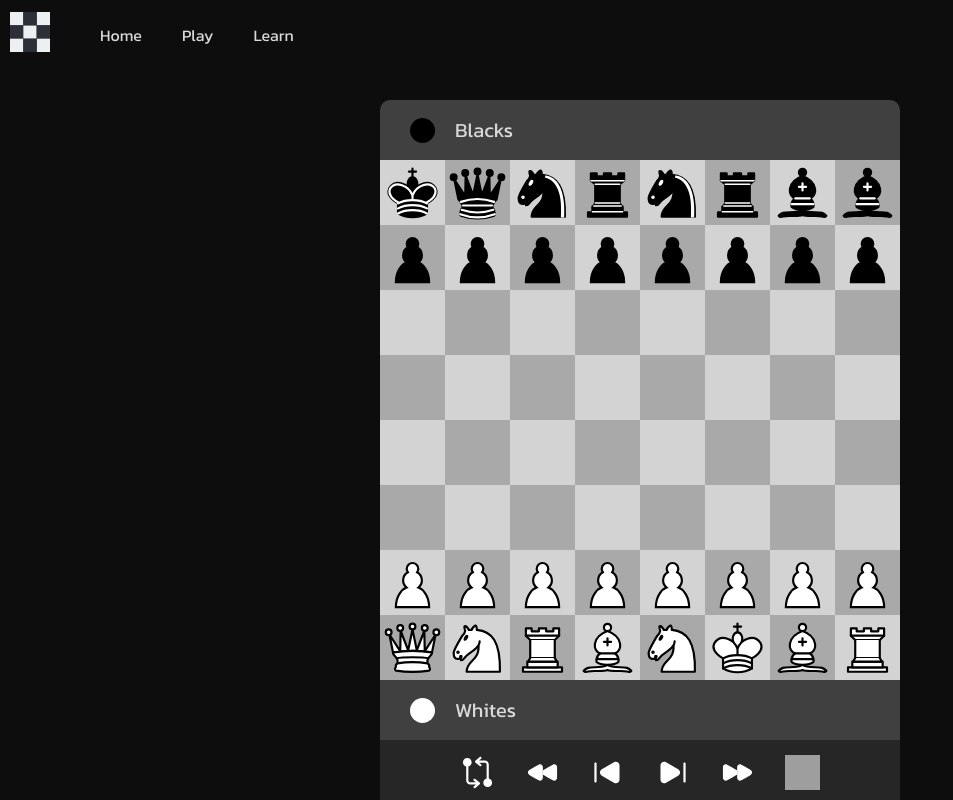
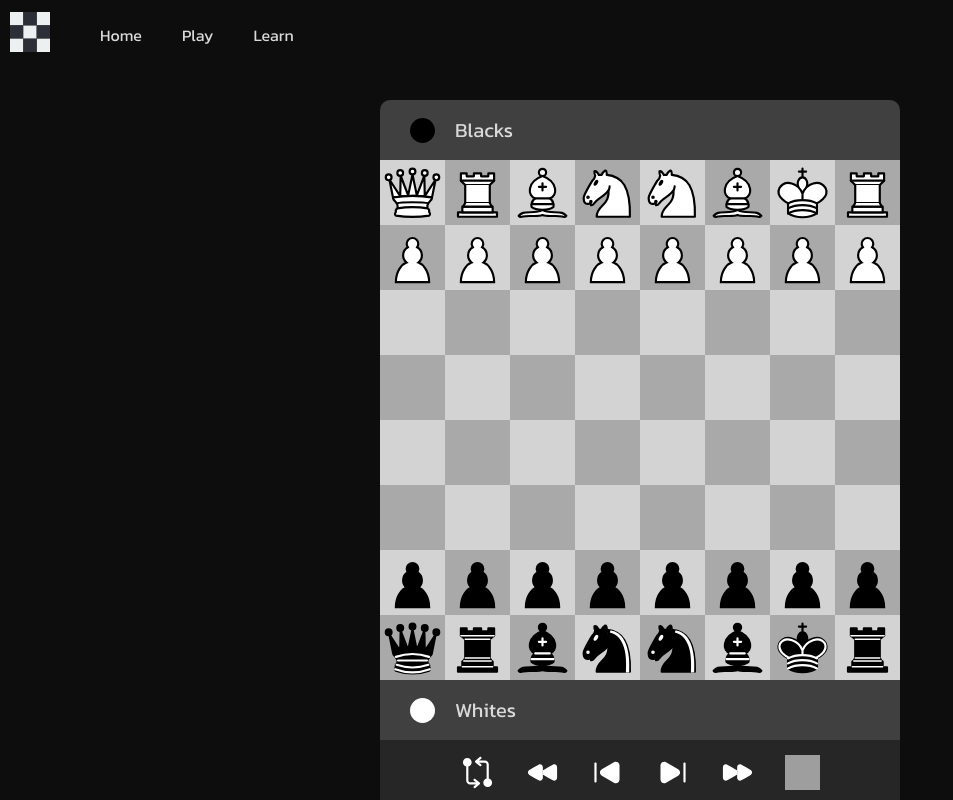
Before and after one commit to lucas-faget/nuxt-chess, a Vue app: page /play/960 in a window 1280 px wide. Shown: the top 800 px of the page, without its empty margins (0-953 px from the left). Built offline with nearby package versions, Linux system fonts and the light colour scheme; grey boxes are pictures that could not be loaded.

Commit message:
Add type JsonData, rewrite function shufflePieceRow in Chess.ts

```diff
--- a/src/chess/Chess.ts
+++ b/src/chess/Chess.ts
@@ -7,6 +7,10 @@ import { ChessVariant } from "@/enums/ChessVariant";
 import { Blacks, Whites } from "./players/Players";
 import standardJson from "@/json/standard.json";
 import fourPlayerJson from "@/json/four-player.json";
+import { PieceName } from "./enums/PieceName";
+import type { JsonData } from "./types/JsonData";
+
+const standardPieceRow = [PieceName.Rook, PieceName.Knight, PieceName.Bishop, PieceName.Queen, PieceName.King, PieceName.Bishop, PieceName.Knight, PieceName.Rook];
 
 export abstract class Chess
 {
@@ -17,14 +21,13 @@ export abstract class Chess
     currentMoveIndex: number = 0;
     isChessboardSpun: boolean = false;
 
-    constructor(variant: ChessVariant, customJson?: Object, players?: Player[])
+    constructor(variant: ChessVariant, customJson?: JsonData, players?: Player[])
     {
         switch (variant) {
             case ChessVariant.Chess960:
                 this.players = [Whites, Blacks];
+                Chess.shufflePieceRow(standardJson, 0);
                 this.chessboard = new Chessboard(standardJson);
-                this.chessboard.shuffleRow(standardJson.ranks[0]);
-                this.chessboard.shuffleRow(standardJson.ranks[standardJson.ranks.length-1]);
                 break;
             case ChessVariant.FourPlayerChess:
                 this.players = [Whites, Blacks];
@@ -120,4 +123,86 @@ export abstract class Chess
     {
         this.isChessboardSpun = !this.isChessboardSpun;
     }
+
+    shufflePieceRow(pieceRow: PieceName[])
+    {
+        return pieceRow;
+    }
+
+    static getRandomElement<T>(array: T[]): T|undefined {
+        if (array.length === 0) {
+            return undefined;
+        }
+
+        return array.splice(Math.floor(
+            Math.random() * array.length), 1
+        )[0];
+    }
+
+    static isDarkSquare(y: number, x: number): boolean
+    {
+        return (y % 2 === 0) ? (x % 2 === 0) : (x % 2 !== 0);
+    }
+
+    static getPieceRow(json: JsonData, rank: string): Record<string, PieceName>
+    {
+        const pieceRow: Record<string, PieceName> = {};
+
+        for (const file of json.files) {
+            if (json.pieces[file + rank].name) {
+                pieceRow[file] = json.pieces[file + rank].name;
+            }
+        }
+
+        return pieceRow;
+    }
+
+
+    static shufflePieceRow(json: JsonData, rankIndex: number)
+    {
+        const rank = json.ranks[rankIndex];
+        const reversedRank = json.ranks.reverse()[rankIndex];
+
+        let pieceRow: Record<string, PieceName> = Chess.getPieceRow(json, rank);
+        let shuffledPieceRow: Record<string, PieceName> = {};
+
+        let files = json.files;
+
+        const darkFiles = json.files.filter((_, fileIndex) => Chess.isDarkSquare(fileIndex, rankIndex));
+        const lightFiles = json.files.filter((_, fileIndex) => !Chess.isDarkSquare(fileIndex, rankIndex));
+
+        for (const [file, pieceName] of Object.entries(pieceRow)) {
+            const isDark: boolean = Chess.isDarkSquare(json.files.indexOf(file), rankIndex);
+            if (pieceName === PieceName.Bishop) {
+                let shuffledFile: string|undefined = Chess.getRandomElement(isDark ? darkFiles : lightFiles);
+                if (shuffledFile) {
+                    files = files.filter((file) => file !== shuffledFile);
+                    shuffledPieceRow[shuffledFile] = pieceName;
+                }
+            }
+        }
+
+        for (const [file, pieceName] of Object.entries(pieceRow)) {
+            if (pieceName === PieceName.Knight || pieceName === PieceName.Queen) {
+                let shuffledFile: string|undefined = Chess.getRandomElement(files);
+                if (shuffledFile) {
+                    shuffledPieceRow[shuffledFile] = pieceName;
+                }
+            }
+        }
+
+        for (const [file, pieceName] of Object.entries(pieceRow)) {
+            if (pieceName === PieceName.Rook || pieceName === PieceName.King) {
+                const firstFile = files.shift();
+                if (firstFile) {
+                    shuffledPieceRow[firstFile] = pieceName;
+                }
+            }
+        }
+
+        for (const [file, pieceName] of Object.entries(shuffledPieceRow)) {
+            json.pieces[file + rank].name = pieceName;
+            json.pieces[file + reversedRank].name = pieceName;
+        }
+    }
 }
--- a/src/chess/Chessboard.ts
+++ b/src/chess/Chessboard.ts
@@ -3,28 +3,23 @@ import type { PlayerColor } from "./enums/PlayerColor";
 import { PieceName } from "./enums/PieceName";
 import { Square } from "./Square";
 import type { Piece } from "./pieces/Piece";
-
-type PieceMove = {
-    from: string,
-    to: string,
-    piece: Piece|null
-}
+import type { JsonData } from "./types/JsonData";
 
 export class Chessboard
 {
     ranks: string[];
     files: string[];
-    reverseRanks: string[];
-    reverseFiles: string[];
+    reversedRanks: string[];
+    reversedFiles: string[];
     squares: Map<string, Square> = new Map();
 
-    constructor(json: any)
+    constructor(json: JsonData)
     {
         this.ranks = json.ranks;
         this.files = json.files;
 
-        this.reverseRanks = [...this.ranks].reverse();
-        this.reverseFiles = [...this.files].reverse();
+        this.reversedRanks = [...this.ranks].reverse();
+        this.reversedFiles = [...this.files].reverse();
 
         // Fill the chessboard
         for (const [rankIndex, rank] of this.ranks.entries()) {
@@ -84,63 +79,4 @@ export class Chessboard
 
         return null;
     }
-
-    shuffleRow(rank: string): void
-    {
-        const pieceMoves: PieceMove[] = [];
-
-        const lightFiles: string[] = this.files.filter((file) => {
-            const square = this.getSquareByName(file + rank);
-            return square?.isDark() ?? false;
-        });
-
-        const darkFiles: string[] = this.files.filter((file) => {
-            const square = this.getSquareByName(file + rank);
-            return !square?.isDark() ?? false;
-        });
-
-        for (const file of this.files) {
-            let square: Square|null = this.getSquareByName(file + rank);
-            if (square?.getPiece()?.getName() === PieceName.Bishop) {
-                let file: string|undefined = Chessboard.getRandomElement(square.isDark() ? darkFiles : lightFiles);
-                if (file) {
-                    pieceMoves.push({
-                        from: square.name,
-                        to: file + rank,
-                        piece: square.getPiece()
-                    })
-                }
-            }
-        }
-
-        const files = [...lightFiles, ...darkFiles];
-
-        for (const file of this.files) {
-            let square: Square|null = this.getSquareByName(file + rank);
-            if (square && square?.getPiece()?.getName() !== PieceName.Bishop) {
-                let file: string|undefined = Chessboard.getRandomElement(files);
-                if (file) {
-                    pieceMoves.push({
-                        from: square.name,
-                        to: file + rank,
-                        piece: square.getPiece()
-                    })
-                }
-            }
-        }
-
-        for (const move of pieceMoves) {
-            this.squares.get(move.to)!.piece = move.piece;
-        }
-    }
-
-    static getRandomElement<T>(array: T[]): T|undefined {
-        if (array.length === 0) {
-            return undefined;
-        }
-
-        return array.splice(Math.floor(
-            Math.random() * array.length), 1
-        )[0];
-    }
 }
--- a/src/chess/Square.ts
+++ b/src/chess/Square.ts
@@ -9,6 +9,7 @@ import { Rook } from "./pieces/Rook";
 import { Queen } from "./pieces/Queen";
 import { King } from "./pieces/King";
 import type { Chessboard } from "./Chessboard";
+import { Chess } from "./Chess";
 
 export class Square
 {
@@ -87,7 +88,6 @@ export class Square
     }
 
     isDark(): boolean {
-        return (this.position.y % 2 === 0) ? (this.position.x % 2 === 0) : (this.position.x % 2 !== 0);
+        return Chess.isDarkSquare(this.position.y, this.position.x);
     }
-
 }
--- /dev/null
+++ b/src/chess/types/JsonData.ts
@@ -0,0 +1,14 @@
+import type { PieceName } from "../enums/PieceName";
+import type { PlayerColor } from "../enums/PlayerColor";
+
+export interface JsonData {
+    files: string[];
+    ranks: string[];
+    pieces: {
+        [key: string]: {
+            name: PieceName;
+            color: PlayerColor;
+        };
+    };
+    voidSquares?: string[];
+}
--- a/src/components/Chessboard.vue
+++ b/src/components/Chessboard.vue
@@ -26,10 +26,10 @@
         },
         computed: {
             ranks(): string[] {
-                return this.chess.isChessboardSpun ? this.chess.chessboard.ranks : this.chess.chessboard.reverseRanks;
+                return this.chess.isChessboardSpun ? this.chess.chessboard.ranks : this.chess.chessboard.reversedRanks;
             },
             files(): string[] {
-                return this.chess.isChessboardSpun ? this.chess.chessboard.reverseFiles : this.chess.chessboard.files;
+                return this.chess.isChessboardSpun ? this.chess.chessboard.reversedFiles : this.chess.chessboard.files;
             },
             gridStyle() {
                 return {
--- a/src/components/Square.vue
+++ b/src/components/Square.vue
@@ -50,7 +50,6 @@
 <style scoped>
     .void {
         background-color: var(--color-white);
-        opacity: 0;
     }
 
     .is-legal {
--- a/src/views/PlayLocalView.vue
+++ b/src/views/PlayLocalView.vue
@@ -127,7 +127,7 @@ import type { PieceName } from '@/chess/enums/PieceName'
 	}
 
 	.chess > div > div {
-		width: min(100vw, 520px);
+		width: min(95vw, 520px);
 	}
 
 	.chessboard {
```
